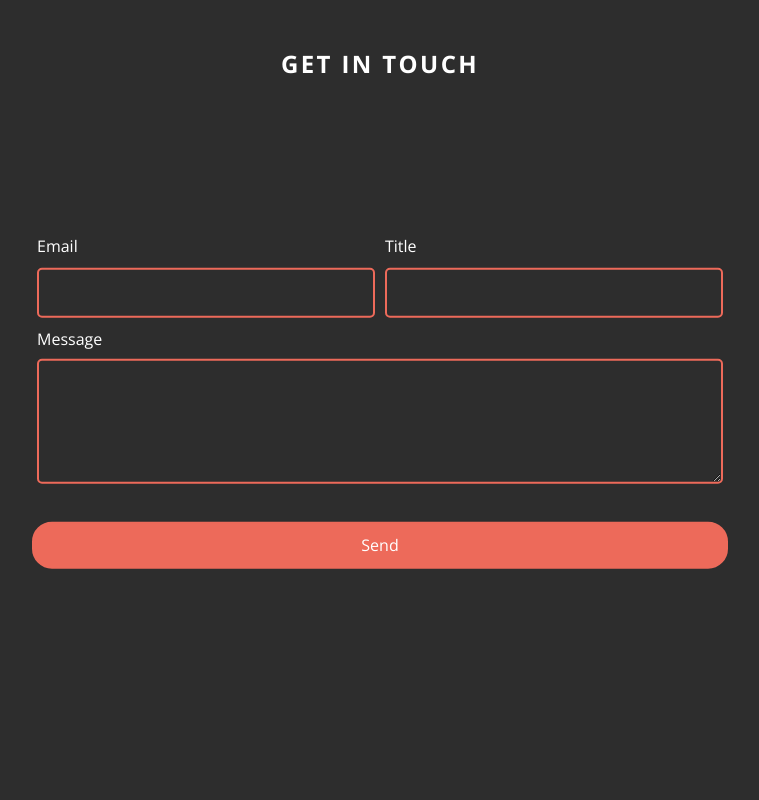
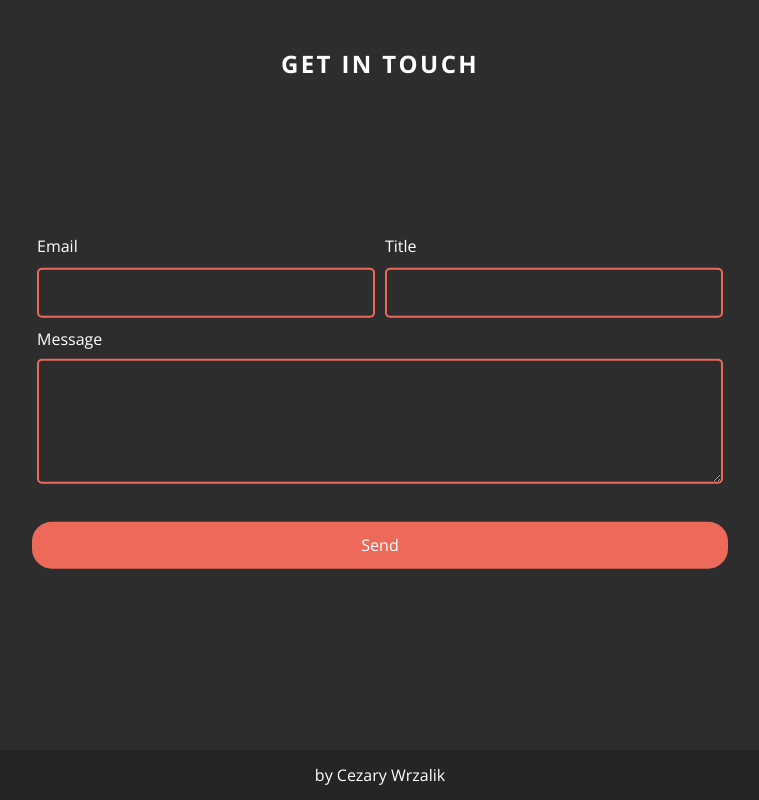
Before and after one commit to CezaryWrzalik/Portfolio, a Next.js app: page / in a window 1280 px wide. Shown: the part 2881-3681 px from the top of the page, without its empty margins (320-1079 px from the left). Built offline with nearby package versions, Linux system fonts and the light colour scheme.

Commit message:
(Feat): footer

```diff
--- a/src/components/molecules/Footer/Footer.styled.tsx
+++ b/src/components/molecules/Footer/Footer.styled.tsx
@@ -4,8 +4,11 @@ export const FooterWrapper = styled.div(
   ({ theme: { colors } }) => `
 	position: absolute;
 	bottom: 0;
-	height: 150px;
+	height: 50px;
+	line-height: 50px;
 	width: 100%;
+	text-align: center;
 	background: ${colors.sidebar.bgPrimary};
+	color: ${colors.text.primary};
 	`
 );
--- a/src/components/molecules/Footer/Footer.tsx
+++ b/src/components/molecules/Footer/Footer.tsx
@@ -3,7 +3,7 @@ import { FooterWrapper } from "./Footer.styled"
 export const Footer = () => {
 	return(
 		<FooterWrapper>
-			hej hej
+			by Cezary Wrzalik
 		</FooterWrapper>
 	)
 }
--- a/src/components/organisms/Layout/Layout.styled.tsx
+++ b/src/components/organisms/Layout/Layout.styled.tsx
@@ -10,4 +10,6 @@ export const LayoutWrapper = styled.div`
   }
 `;
 
-export const MainWrapper = styled.div``;
+export const MainWrapper = styled.div`
+  position: relative;
+`;
--- a/src/components/organisms/Layout/Layout.tsx
+++ b/src/components/organisms/Layout/Layout.tsx
@@ -4,16 +4,14 @@ import { SidebarMenu } from "../SidebarMenu/SidebarMenu";
 import { LayoutWrapper, MainWrapper } from "./Layout.styled";
 import { VerticalModal } from "@molecules/VerticalModal/VerticalModal";
 import { ObjectKeys } from "@utils/hooks/useScroll";
+import { Footer } from "@molecules/Footer/Footer";
 
 type LayoutProps = {
   children: JSX.Element;
   scrollToElement: (elementIndex: number) => void;
 };
 
-export const Layout = ({
-  children,
-  scrollToElement,
-}: LayoutProps) => {
+export const Layout = ({ children, scrollToElement }: LayoutProps) => {
   const [menuItems, setMenuItems] = useState(ObjectKeys);
 
   const handleClick = (elementIndex: number) => {
@@ -26,13 +24,14 @@ export const Layout = ({
         <SidebarMenu
           menuItems={menuItems}
           handleClick={(elementIndex) => handleClick(elementIndex)}
-          />
+        />
         <MainWrapper>
           <SidebarMarkers
             menuItems={menuItems}
             handleClick={(elementIndex) => handleClick(elementIndex)}
-            />
+          />
           {children}
+        <Footer />
         </MainWrapper>
         <VerticalModal />
       </LayoutWrapper>
--- a/src/components/templates/Template.tsx
+++ b/src/components/templates/Template.tsx
@@ -6,6 +6,7 @@ import { RightSection } from "./AboutSkills/RightSection/RightSection";
 import { AboutSkillsWrapper, TemplateWrapper } from "./Template.styled";
 import { Projects } from "./Projects/Projects";
 import { Contact } from "./Contact/Contact";
+import { Footer } from "@molecules/Footer/Footer";
 
 export const Template = () => {
   const { scrollToElement } = useScroll();
```
